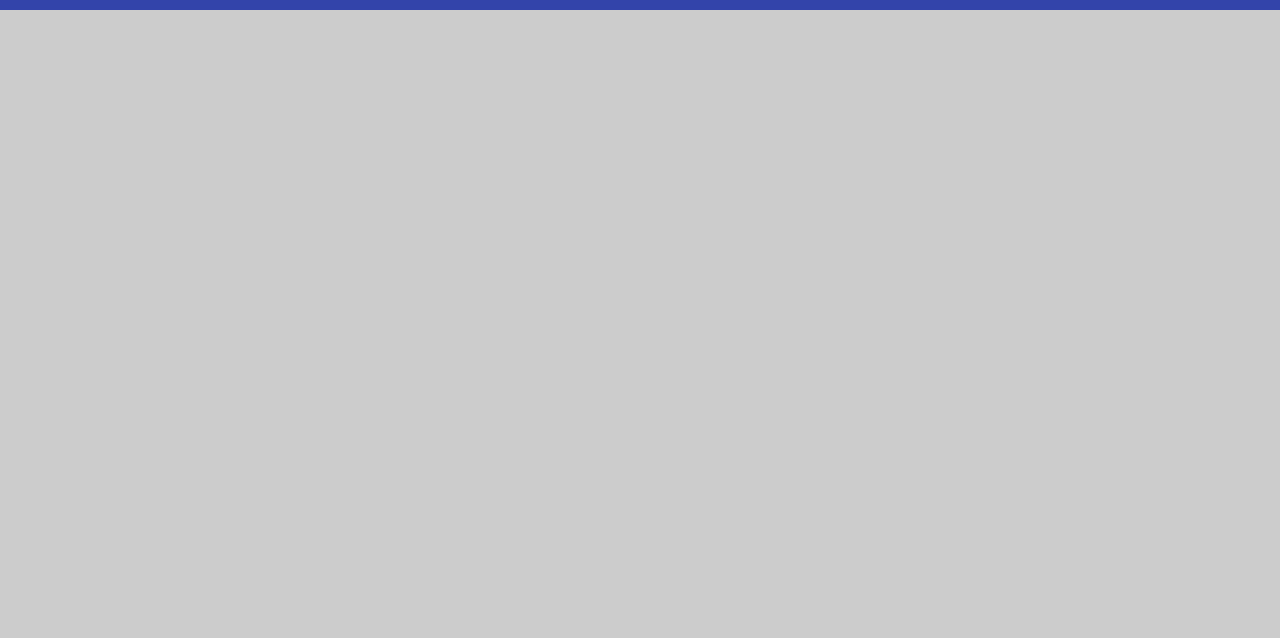
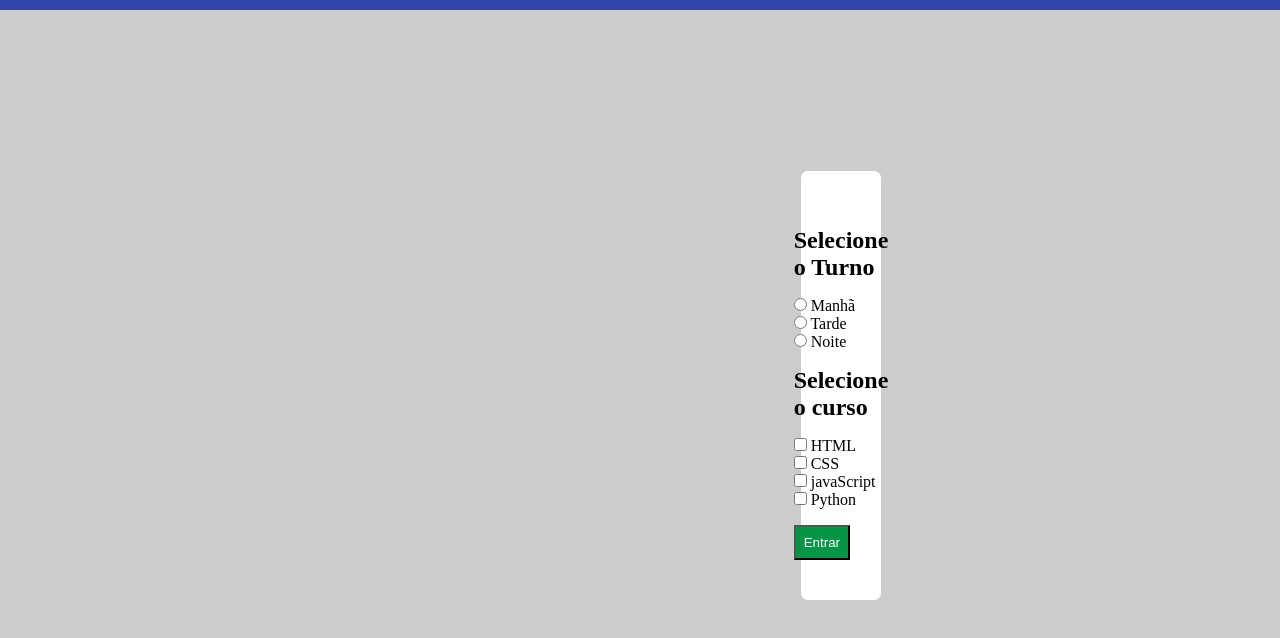
Before and after one commit to ricardo-azeredo/flexbox, a plain HTML site: page form/contato.html in a window 1280 px wide. Shown: the part 54-692 px from the top of the page. Drawn offline with Linux system fonts and the light colour scheme.

Commit message:
add checkbox and radio buttons inputs

```diff
--- a/form/contato.html
+++ b/form/contato.html
@@ -16,5 +16,49 @@
             <a href="contato.html">Contato</a>
         </nav>
     </header>
+    <div class="formulario-check">
+        <form >
+            <div class="centro">
+                <h2>Selecione o Turno</h2>
+            </div>
+            <div>
+                <input type="radio" name="turno" id="manha" value="manha">
+                <label for="manha">Manhã</label>
+            </div>
+               <div>
+                   <input type="radio" name="turno" id="tarde" value="tarde">
+                   <label for="tarde">Tarde</label>
+               </div>
+                <div>
+                    <input type="radio" name="turno" id="noite" value="noite">
+                    <label for="noite">Noite</label>
+                </div>
+
+                <div class="centro">
+                    <h2>Selecione o curso</h2>
+                </div>
+                <div>
+                    <input type="checkbox" name="curso" id="html" value="HTML">
+                    <label for="html">HTML</label>
+                </div>
+                   <div>
+                       <input type="checkbox" name="curso" id="css" value="CSS">
+                       <label for="css">CSS</label>
+                   </div>
+                    <div>
+                        <input type="checkbox" name="curso" id="js" value="javascript">
+                        <label for="js">javaScript</label>
+                    </div>
+                    <div>
+                        <input type="checkbox" name="curso" id="python" value="python">
+                        <label for="python">Python</label>
+                    </div>
+                    <input type="submit" value="Entrar" id="btn-entrar" >
+
+
+        </form>
+
+    </div>
+
 </body>
 </html>
--- a/form/style.css
+++ b/form/style.css
@@ -75,3 +75,25 @@ form {
     color: #fff;
     font-size: bold;
 }
+.formulario-check {
+    display: flex;
+    justify-content: center;
+    align-items: center;
+
+
+    margin: 10rem 50rem;
+    padding: 2.5rem;
+    border: 1px solid #ccc;
+    border-radius: .5rem;
+    background: #fff;
+}
+
+.formulario-check form div input{
+    border: 1px solid #ccc;
+    border-radius: .25rem;
+    padding: .25rem;
+}
+
+.formulario-check .centro {
+    margin: 1rem 0
+}
```
